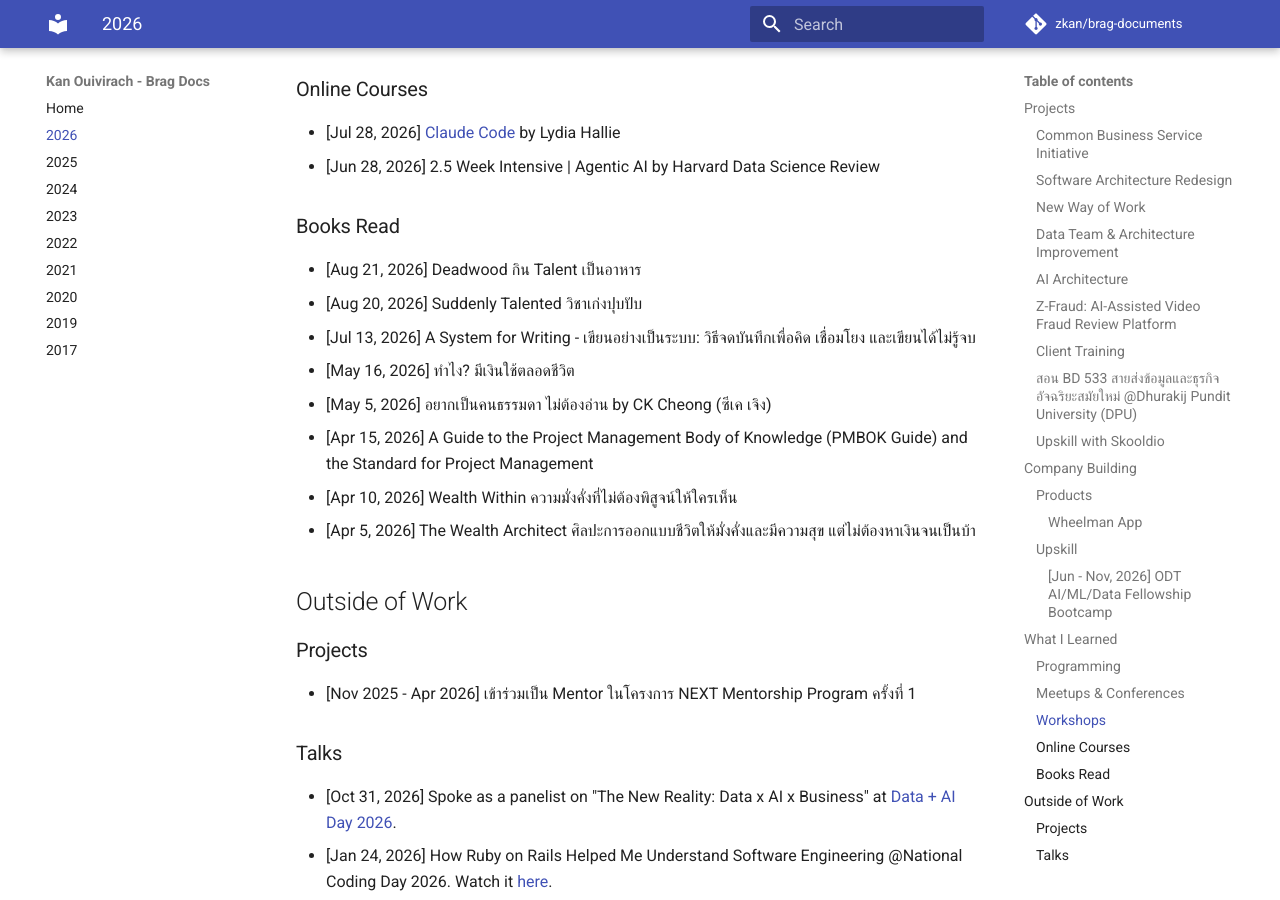
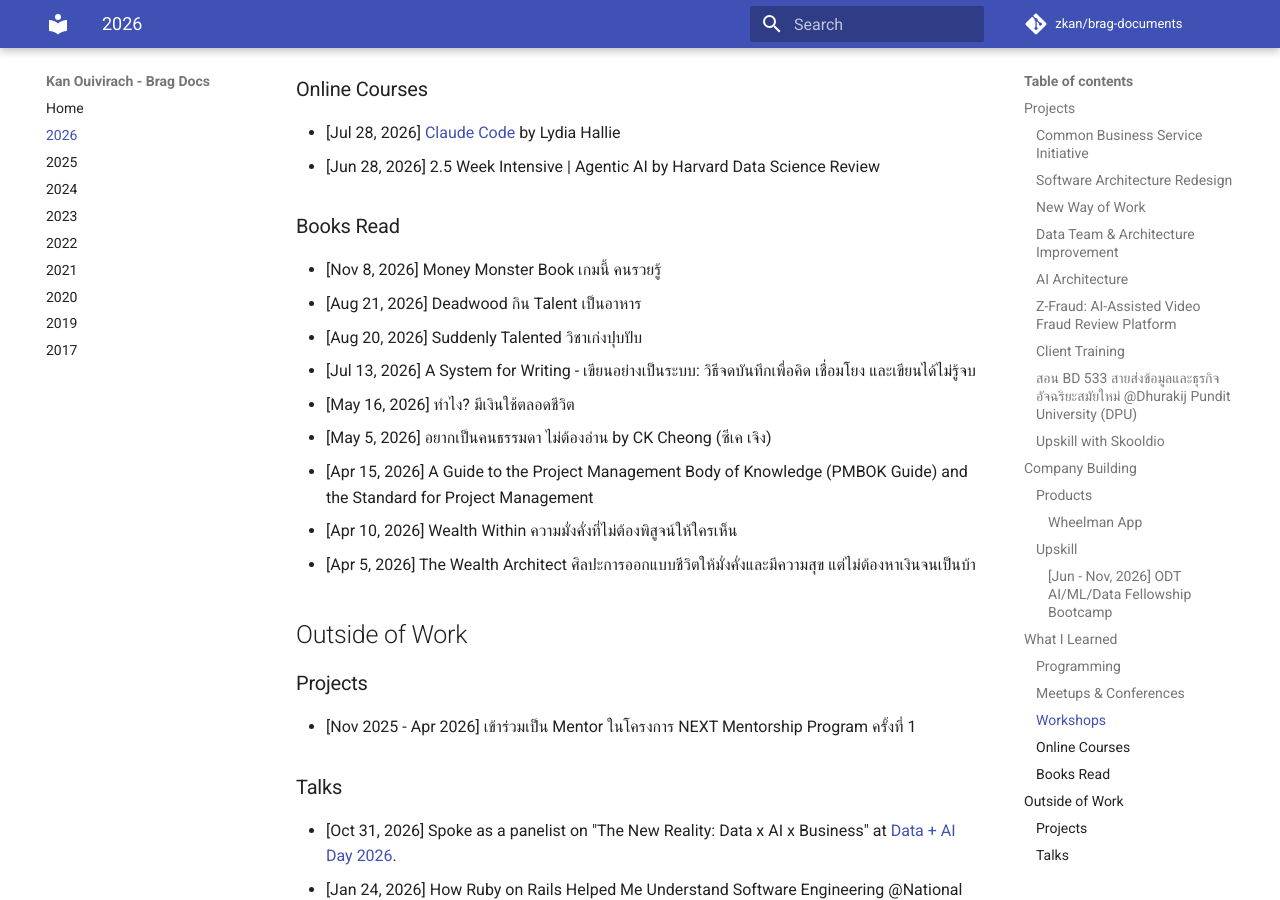
Before and after one commit to zkan/brag-documents, an MkDocs documentation site: the page built from docs/2026.md, in a window 1280 px wide and 900 px high, scrolled down 3598 px. Built offline with MkDocs 1.6.1 and Material for MkDocs 9.7.7, drawn with Linux system fonts in a browser that asks for light colours; comment, search, counter and statistics services are not loaded.

Commit message:
Add money monster book

```diff
--- a/docs/2026.md
+++ b/docs/2026.md
@@ -134,6 +134,7 @@ Joined this project on Feb 12, 2026.
 
 ### Books Read
 
+* [Nov 8, 2026] Money Monster Book เกมนี้ คนรวยรู้
 * [Aug 21, 2026] Deadwood กิน Talent เป็นอาหาร
 * [Aug 20, 2026] Suddenly Talented วิชาเก่งปุบปับ
 * [Jul 13, 2026] A System for Writing - เขียนอย่างเป็นระบบ: วิธีจดบันทึกเพื่อคิด เชื่อมโยง และเขียนได้ไม่รู้จบ
```
